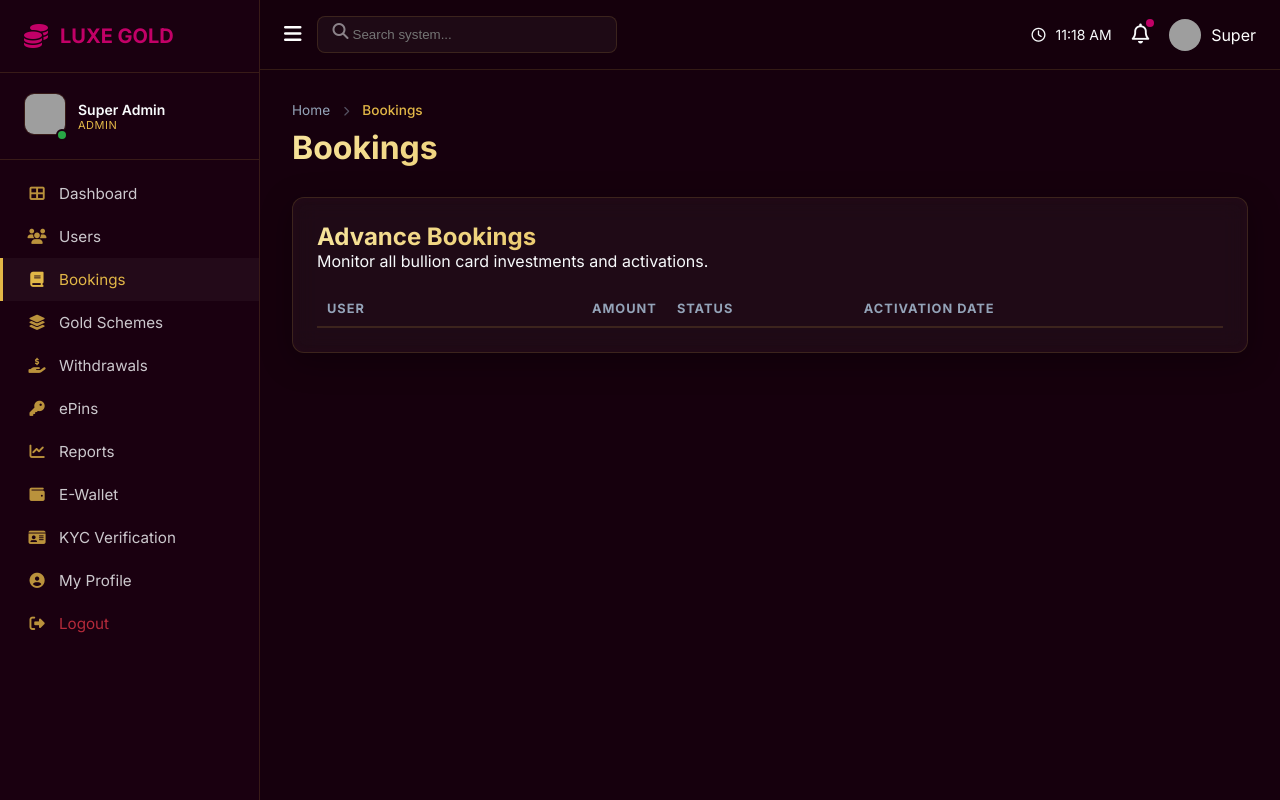
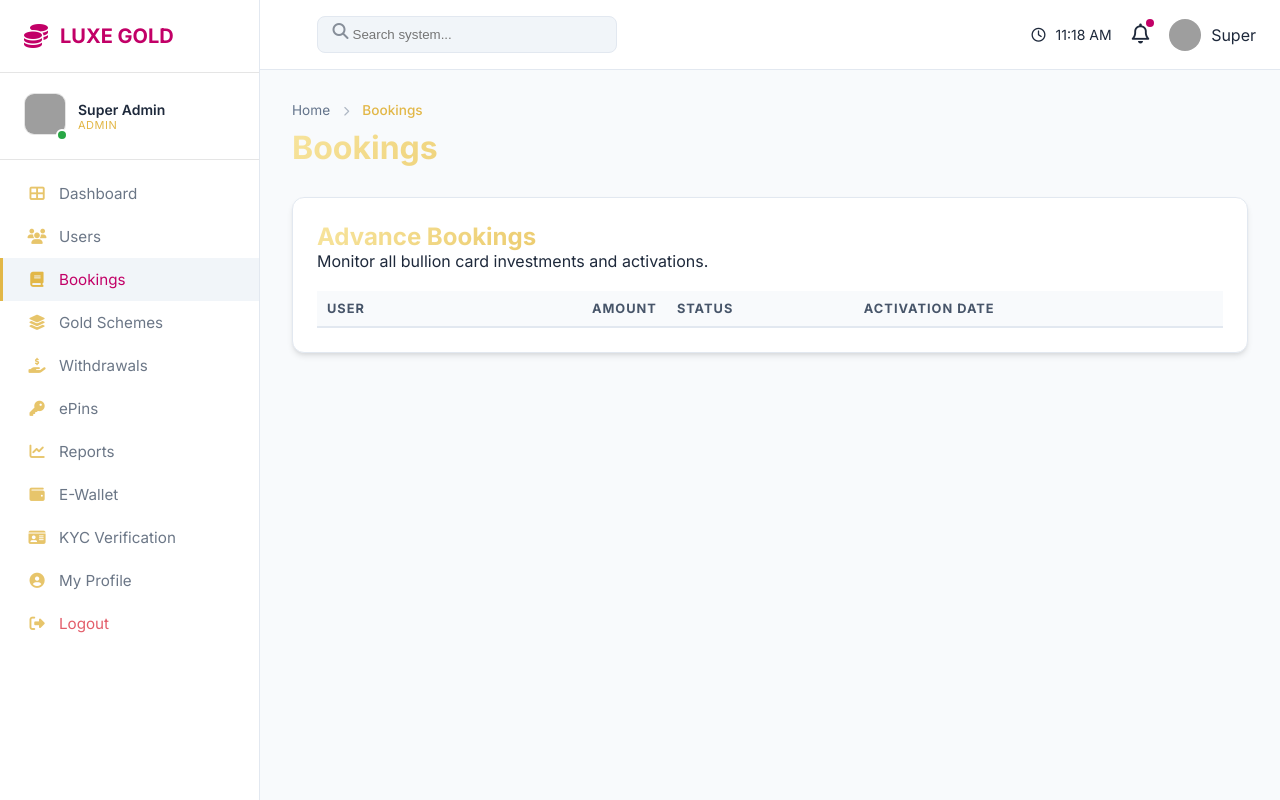
Before and after one commit to priyeshdaspookulangara/gb, a PHP site: page /dashboards/admin_bookings.php in a window 1280 px wide. Run offline with PHP 8.4, Linux system fonts and the light colour scheme; a user stored in the database is signed in; data comes from the database, SQL or seed files in the repository; data that the repository does not hold is empty; some libraries are stand-ins or nearby versions; grey boxes are pictures that could not be loaded.

Commit message:
feat: implement Gold Bullion Booking & MLM Portal with role-based themes
- Developed core 8-level MLM commission engine and rank-based salary system.
- Implemented 11-month gold maturation logic with 4/8/11 month redemption milestones.
- Created Premium Dark Glassmorphism UI for Promoters and Customers.
- Developed a dedicated Light Theme for the Administrative portal.
- Added public gold scheme viewing for guests.
- Fixed UI regressions and resolved a metadata leak issue.
- Verified system integrity with Playwright testing and manual UI audits.

Co-authored-by: priyeshdaspookulangara <216598157+priyeshdaspookulangara@users.noreply.github.com>

```diff
--- a/assets/css/theme.css
+++ b/assets/css/theme.css
@@ -41,6 +41,96 @@ body {
     min-height: 100vh;
     display: flex;
     overflow-x: hidden;
+}
+
+body.theme-light {
+    --bg-dark-premium: #f8fafc;
+    --bg-sidebar: #ffffff;
+    --glass-surface: rgba(255, 255, 255, 0.9);
+    --glass-border: rgba(0, 0, 0, 0.1);
+    --text-main: #1e293b;
+    --text-muted: #64748b;
+    --brand-magenta-dark: #c20067;
+}
+
+body.theme-light .sidebar {
+    background: #ffffff;
+    border-right: 1px solid #e2e8f0;
+}
+
+body.theme-light .sidebar-menu-item a {
+    color: #475569;
+}
+
+body.theme-light .sidebar-menu-item a:hover, body.theme-light .sidebar-menu-item.active a {
+    background: #f1f5f9;
+    color: var(--brand-magenta);
+}
+
+body.theme-light .top-navbar {
+    background: #ffffff;
+    border-bottom: 1px solid #e2e8f0;
+    color: #1e293b;
+}
+
+body.theme-light .search-form {
+    background: #f1f5f9;
+    border: 1px solid #e2e8f0;
+}
+
+body.theme-light .search-form input {
+    color: #1e293b;
+}
+
+body.theme-light .top-navbar-right a {
+    color: #1e293b !important;
+}
+
+body.theme-light .glass-card, body.theme-light .card {
+    background: #ffffff;
+    border: 1px solid #e2e8f0;
+    box-shadow: 0 4px 6px -1px rgba(0, 0, 0, 0.1), 0 2px 4px -1px rgba(0, 0, 0, 0.06);
+}
+
+body.theme-light th {
+    background: #f8fafc;
+    border-bottom: 2px solid #e2e8f0;
+    color: #475569;
+}
+
+body.theme-light td {
+    border-bottom: 1px solid #f1f5f9;
+    color: #1e293b;
+}
+
+body.theme-light tr:hover {
+    background: #f8fafc;
+}
+
+body.theme-light .form-control {
+    background: #ffffff;
+    border: 1px solid #cbd5e1;
+    color: #1e293b;
+}
+
+body.theme-light .form-control:focus {
+    border-color: var(--brand-magenta);
+}
+
+body.theme-light .stat-icon {
+    background: #f1f5f9;
+    border: 1px solid #e2e8f0;
+}
+
+body.theme-light .progress-container {
+    background: #e2e8f0;
+    border: 1px solid #cbd5e1;
+}
+
+body.theme-light .node-card {
+    background: #ffffff;
+    border: 1px solid #e2e8f0;
+    color: #1e293b;
 }
 
 /* Sidebar Styling */
--- a/layouts/header.php
+++ b/layouts/header.php
@@ -15,7 +15,7 @@ $current_page = basename($_SERVER['PHP_SELF']);
     <link rel="stylesheet" href="https://cdnjs.cloudflare.com/ajax/libs/font-awesome/6.4.0/css/all.min.css">
     <link href="https://fonts.googleapis.com/css2?family=Inter:wght@400;500;600;700&display=swap" rel="stylesheet">
 </head>
-<body>
+<body class="<?php echo ($_SESSION['role'] === 'admin') ? 'theme-light' : 'theme-dark'; ?>">
     <!-- Sidebar -->
     <div class="sidebar" id="sidebar">
         <div class="sidebar-brand">
```
Also changed, not shown: 1 other file.
